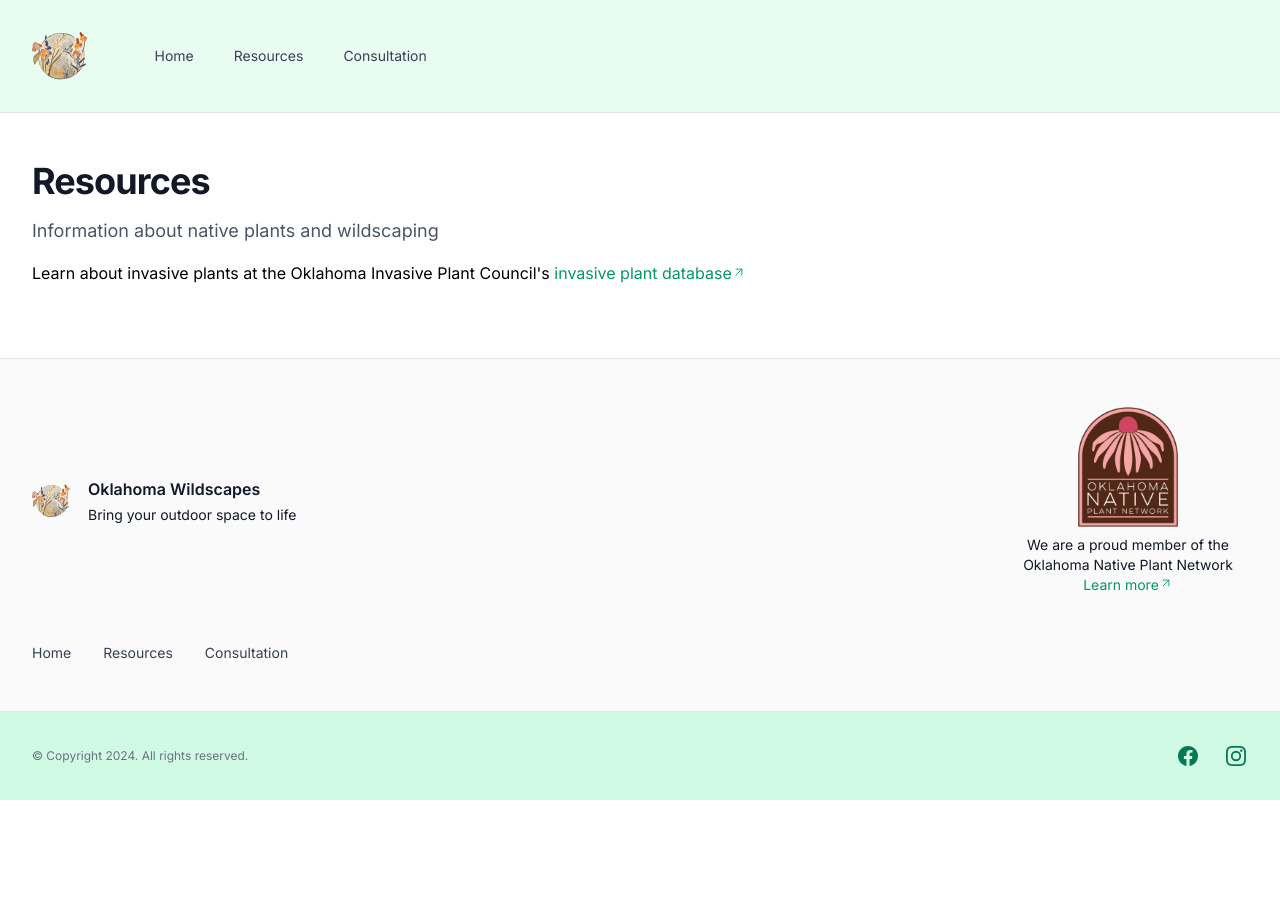
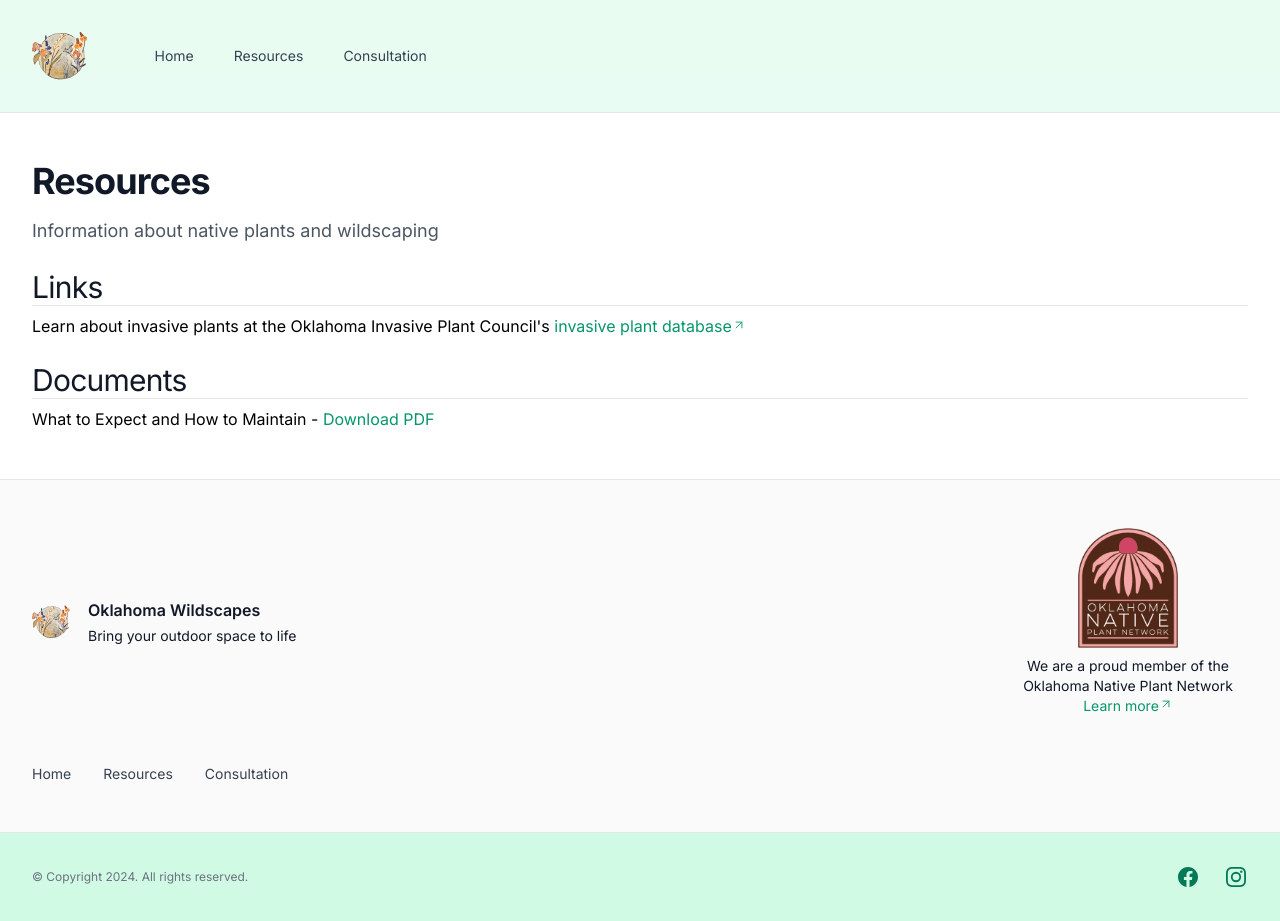
Before and after one commit to ppalms/ok-wildscapes, a Next.js app: page /resources in a window 1280 px wide. Before the commit the page ends 800 px from the top, so only its background shows below. Built offline with nearby package versions, Linux system fonts and the light colour scheme; no server answers.

Commit message:
Add What to Expect and How to Maintain to resources page

```diff
--- a/src/app/(main)/resources/page.tsx
+++ b/src/app/(main)/resources/page.tsx
@@ -1,5 +1,6 @@
 import { Container } from '@/ui/main/Container';
 import { ExternalLink } from '@/ui/main/ExternalLink';
+import Link from 'next/link';
 
 export default function Page() {
   return (
@@ -13,8 +14,11 @@ export default function Page() {
             Information about native plants and wildscaping
           </p>
           <section>
-            <div className="mt-4">
-              <p>
+            <div className="mt-6">
+              <h2 className="font-display text-3xl tracking-tight text-gray-900">
+                Links
+              </h2>
+              <p className="border-t pt-2">
                 Learn about invasive plants at the Oklahoma Invasive Plant
                 Council's{' '}
                 <ExternalLink
@@ -24,6 +28,23 @@ export default function Page() {
               </p>
             </div>
           </section>
+          <section>
+            <div className="mt-6">
+              <h2 className="font-display text-3xl tracking-tight text-gray-900">
+                Documents
+              </h2>
+              <p className="border-t pt-2">
+                What to Expect and How to Maintain{' - '}
+                <Link
+                  href={`${process.env.NEXT_PUBLIC_ASSETS_URL}/what-to-expect-and-how-to-maintain.pdf`}
+                  className="text-emerald-600 hover:text-emerald-700"
+                  target="_blank"
+                >
+                  Download PDF
+                </Link>
+              </p>
+            </div>
+          </section>
         </Container>
       </div>
     </>
```
